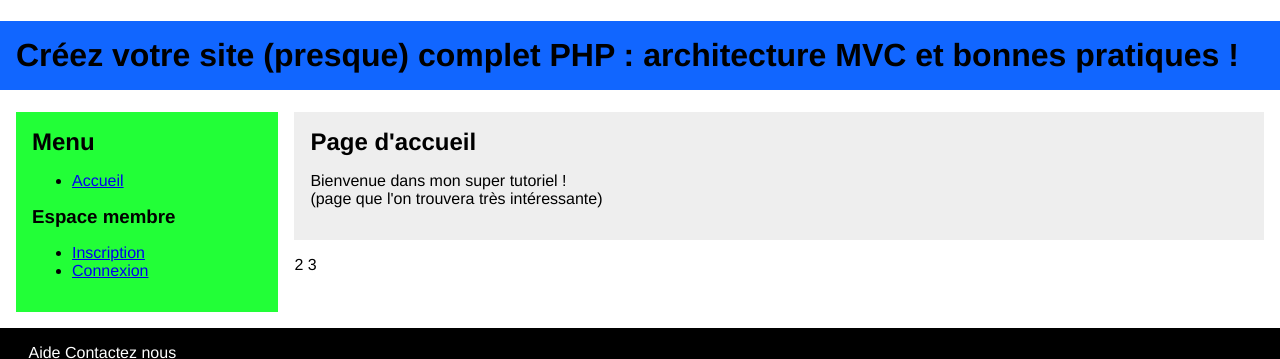
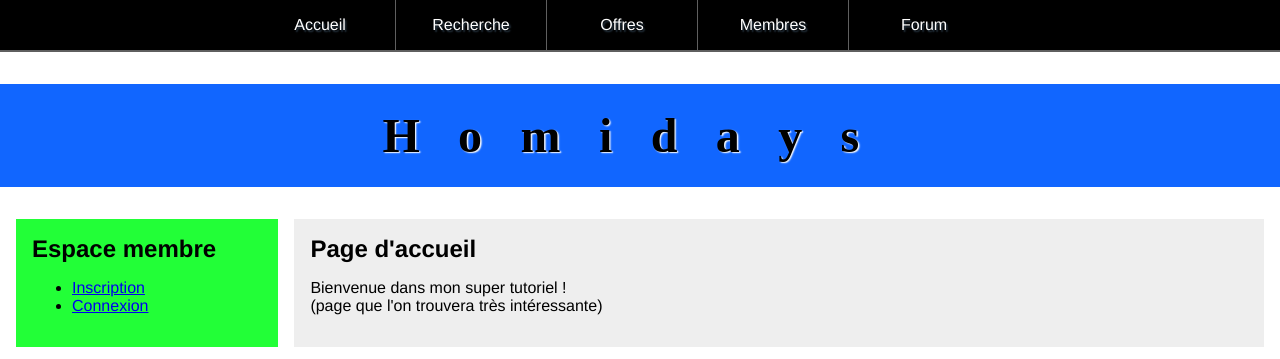
Before and after one commit to qmatyas/homidays, a PHP site: page /index.php?module=inscription in a window 1280 px wide. Shown: the top 359 px of the page. Run offline with PHP 8.4, Linux system fonts and the light colour scheme.

Commit message:
header css
inscription offre

```diff
--- a/global/bas.php
+++ b/global/bas.php
@@ -1,15 +1,15 @@
    </div>
-2
-3    <div id="bas">
-4       <a class="aide" id="aide" href="#">Aide</a>
-        <a class="contact" id="contact" href="#">Contactez nous</a>
+
+    <div id="bas">
+        <li><a class="aide" id="aide" href="#">Aide</a></li>
+        <li><a class="contact" id="contact" href="#">Contactez nous</a></li>
         <div class="logos" id="logos">
-            <a href="#"><img src="../Footer/logo_fb.png" height="110" width="150"></a>
-            <a href="#"><img src="../Footer/logo_twitter.png" height="110" width="150"></a>
-            <a href="#"><img src="../Footer/logo_linkedin.png" height="110" width="150"></a>
+            <a href="#"><img src="images/site/logo_fb.png" height="110" width="150"></a>
+            <a href="#"><img src="images/site/logo_twitter.png" height="110" width="150"></a>
+            <a href="#"><img src="images/site/logo_linkedin.png" height="110" width="150"></a>
         </div>
-5   </div>
-6
-7</body>
-8
-9</html>
+   </div>
+
+</body>
+
+</html>
--- a/global/haut.php
+++ b/global/haut.php
@@ -12,11 +12,25 @@
 
 	<link rel="stylesheet" href="style/global.css" type="text/css" media="screen" />
 
+<!--        <link rel="shortcut icon" href="../Header/logo.png" type="image/x-icon"/>-->
+
 </head>
 
 <body>
 
-	<h1>Créez votre site (presque) complet PHP : architecture MVC et bonnes pratiques !</h1>
+        <nav>
+            <a id="pull">Menu</a>
+            <ul>
+<!--		<li><a href="#"><img src="../Header/logo.png" alt="Homidays" title="Homidays" width="100" height="50" class="logo" id='logo'; /></a></li>-->
+		<li><a href="index.php">Accueil</a></li>
+		<li><a href="#">Recherche</a></li>
+		<li><a href="#">Offres</a></li>
+		<li><a href="#">Membres</a></li>
+                <li><a href="#">Forum</a></li>
+            </ul>
+	</nav>
+
+        <h1>Homidays</h1>
 
 <?php include 'global/menu.php'; ?>
 
--- a/global/menu.php
+++ b/global/menu.php
@@ -1,12 +1,6 @@
-<div id="menu">
+<div id="connexion">
 
-		<h2>Menu</h2>
-
-		<ul>
-			<li><a href="index.php">Accueil</a></li>
-		</ul>
-
-                <h3>Espace membre</h3>
+                <h2>Espace membre</h2>
 
 		<?php if (!utilisateur_est_connecte()) { ?>
                 <ul>
@@ -17,6 +11,7 @@
                 <p>Bienvenue, <?php echo htmlspecialchars($_SESSION['pseudo']); ?>.</p>
                 <ul>
                     <li><a href="index.php?module=membres&amp;action=afficher_profil&amp;id=<?php echo $_SESSION['id'];?>">Mon profil</a></li>
+                    <li><a href="index.php?module=logements&amp;action=inscription">Proposer un logement</a></li>
                     <li><a href="index.php?module=membres&amp;action=modifier_profil">Modifier mon profil</a></li>
                     <li><a href="index.php?module=membres&amp;action=deconnexion">Déconnexion</a></li>
                 </ul>
--- a/style/global.css
+++ b/style/global.css
@@ -3,24 +3,77 @@
 	font-family: Helvetica;
 /*        background-color: #575864;*/
 }
-body, #menu, #centre
+
+body, nav, #connexion, #centre
 h1, h2, h3, h4, h5, h6
 {
 	margin: 0;
 	padding: 0;
 	border: 0;
 }
+
+nav
+{
+        background-color: #000;
+        border-bottom: 2px solid #5F5F5F;
+        height: 50px;
+}
+nav ul
+{
+        padding-left: 10em;
+        margin: 0 auto;
+        width: 950px;
+	height: 50px;
+}
+nav li
+{
+        display: inline;
+        float: left;
+}
+nav li a
+{
+        border-right: 0.1em solid #5F5F5F;
+}
+nav a
+{
+        display: inline-block;
+        color: #fff;
+        text-shadow: 0.1em 0.1em 0.1em #283744;
+        text-decoration: none;
+        text-align: center;
+        width: 150px;
+        line-height: 50px;
+}
+nav li:last-child a
+{
+	border-right: 0;
+}
+nav a:hover, nav a:active
+{
+	background-color: #78777A;
+}
+nav a#pull
+{
+	display: none;
+}
+
 h1
 {
 	background-color: #1166ff;
 	padding: 0.5em;
+        font-size: 300%;
+        font-family: "Oxygen";
+        text-shadow:0.03em 0.03em 0.03em white;
+        text-align: center;
+        letter-spacing: 0.8em;
 }
 h2, h3, h4, h5, h6
 {
 
 	margin-bottom: 0.5em;
 }
-#menu
+
+#connexion
 {
 	float: left;
 	width: 18%;
@@ -28,26 +81,35 @@
 	padding: 1em;
 	background-color: #22ff37;
 }
+
 #centre
 {
 	margin: 1em 1em 1em 23%;
 	padding: 1em;
 	background-color: #eeeeee;
 }
+
 #bas
 {
 	clear: both;
 	padding: 1em;
 	background-color: #000;
 }
-    #aide, #contact{
-            color: white;
-            text-decoration: none;
-    }
-    #logos{
-        border: 0px solid #101359;
-        width: 470px;
-    }
+#bas li{
+        display: inline;
+        float: left;
+}
+#aide, #contact
+{
+        color: white;
+        text-decoration: none;
+        text-align: center;
+}
+#logos
+{
+        margin: auto;
+}
+
 label
 {
 	float: left;
```
Also changed, not shown: modules/logements/inscription.php (added, +155 -0 lines), images/site/logo_fb.png (added), images/site/logo_linkedin.png (added), images/site/logo_twitter.png (added).
